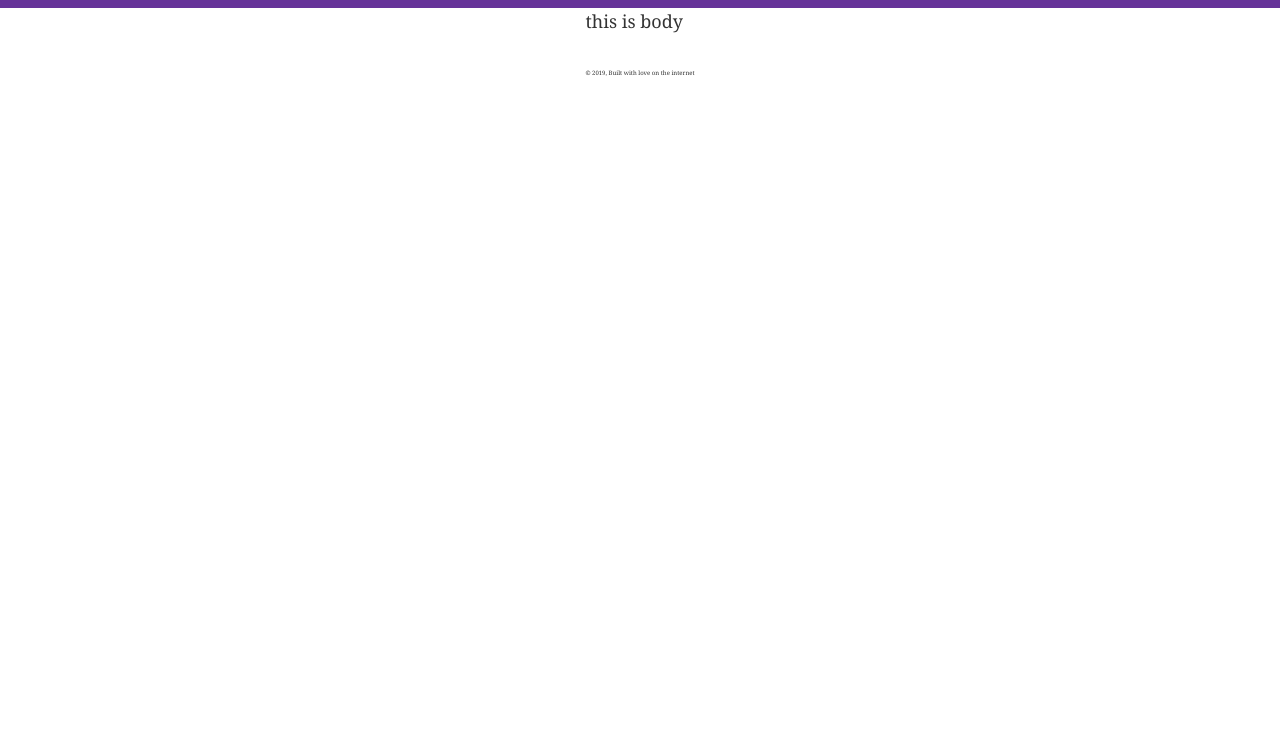
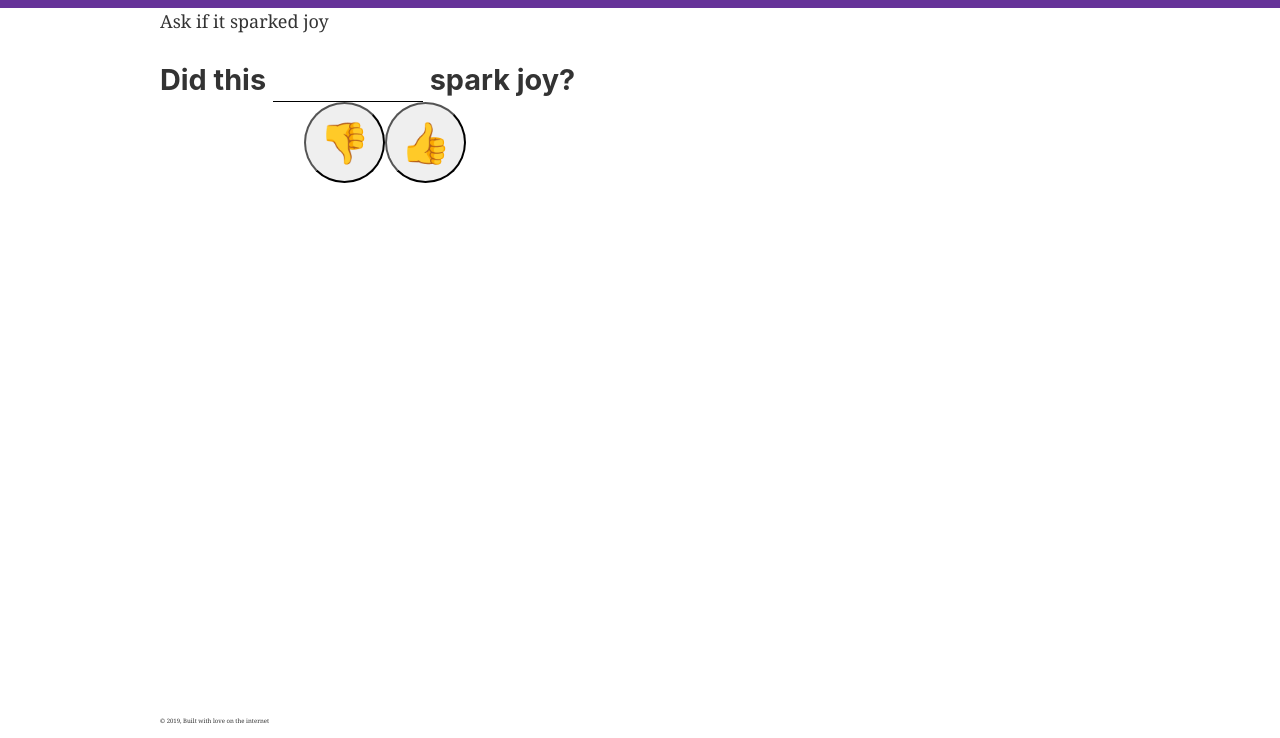
Before and after one commit to jeffbahns/spark-joy, a Gatsby site in the folder frontend/: page / in a window 1280 px wide. Shown: the part 62-800 px from the top of the page. Built offline with nearby package versions, Linux system fonts and the light colour scheme; Gatsby itself is replaced by a stand-in of ours.

Commit message:
Made basic widget builder

```diff
--- /dev/null
+++ b/frontend/src/components/WidgetBuilder.js
@@ -0,0 +1,53 @@
+import React, { useState } from "react";
+import styled from "styled-components";
+import { Heading, Flex } from "./styles";
+import { palette } from "styled-tools";
+
+const Input = styled.input`
+    border: 0;
+    border-bottom: 1px solid black;
+    padding: 0 0.5em;
+    text-align: center;
+    width: 150px;
+    &:focus  {
+        outline: none;
+    }
+`;
+const RoundButton = styled.button`
+    border-radius: 100%;
+    font-size: ${palette("headings", 0)};
+    height: ${palette("headings", 0)};
+    line-height: ${palette("headings", 0)};
+    width: 2em;
+    height: 2em;
+    cursor: pointer;
+    &:focus  {
+        outline: none;
+    }
+`;
+
+const Layout = styled.div`
+    width: 450px;
+`;
+const WidgetBuilder = () => {
+    const [typeOfJoy, setTypeOfJoy] = useState("");
+    return (
+        <Layout>
+            <Heading h2>
+                Did this{" "}
+                <Input
+                    value={typeOfJoy}
+                    onChange={event => setTypeOfJoy(event.target.value)}
+                />{" "}
+                spark joy?
+            </Heading>
+            <Flex row>
+                <RoundButton>👎</RoundButton>
+                <RoundButton>👍</RoundButton>
+            </Flex>
+
+        </Layout>
+    );
+}
+
+export default WidgetBuilder;
--- a/frontend/src/components/header.js
+++ b/frontend/src/components/header.js
@@ -5,14 +5,14 @@
 
 import { CentralColumn, Heading } from "./styles";
 
-const HeaderStyle = styled.div`
+const HeaderStyle = styled.header`
   background: rebeccapurple;
 `;
 
 const Header = ({ siteTitle }) => (
   <HeaderStyle>
-    <CentralColumn>
-      <Heading style={{lineHeight: '70px'}}>
+    <CentralColumn style={{ height: '100%' }}>
+      <Heading h1 style={{ lineHeight: '70px' }}>
         <Link
           to="/"
           style={{
@@ -24,8 +24,7 @@
         </Link>
       </Heading>
     </CentralColumn>
-
-  </HeaderStyle >
+  </HeaderStyle>
 )
 
 Header.propTypes = {
--- a/frontend/src/components/layout.js
+++ b/frontend/src/components/layout.js
@@ -10,7 +10,7 @@
 import { StaticQuery, graphql } from "gatsby"
 import styled, { ThemeProvider } from "styled-components";
 
-
+import "./layout.css"
 
 import theme from "./theme";
 import Header from "./header"
@@ -42,23 +42,13 @@
       <ThemeProvider theme={theme}>
         <Body>
           <Header siteTitle={data.site.siteMetadata.title} />
-          <div
-            style={{
-              margin: `0 auto`,
-              maxWidth: 960,
-              padding: `0px 1.0875rem 1.45rem`,
-              paddingTop: 0,
-            }}
-          >
           <main>{children}</main>
 
           <Footer>
             <CentralColumn>
               © {new Date().getFullYear()}, Built with love on the internet
             </CentralColumn>
-
           </Footer>
-          </div>
         </Body>
       </ThemeProvider>
     )}
--- a/frontend/src/components/styles.js
+++ b/frontend/src/components/styles.js
@@ -7,8 +7,28 @@
     max-width: 960px;
 `;
 
+function headingSize({ h1, h2, h3, h4, h5 }) {
+    console.log('h1', h1);
+    if (h2) {
+        return 1;
+    } else if (h3) {
+        return 2;
+    } else if (h4) {
+        return 3;
+    } else if (h5) {
+        return 4;
+    } else { // h1 or else
+        return 0;
+    }
+}
 export const Heading = styled.h1`
-    font-size: ${palette("headings", 0)};
+    font-size: ${props => palette("headings", headingSize(props))};
     line-height: ${palette("headings", 0)};
     margin-bottom: 0
 `;
+
+export const Flex = styled.div`
+    display: flex;
+    flex-direction: ${props => props.column ? 'column' : 'row'};
+    justify-content: center;
+`;
--- a/frontend/src/components/theme.js
+++ b/frontend/src/components/theme.js
@@ -1,4 +1,3 @@
-
 export default {
     // add color palettes
     palette: {
--- a/frontend/src/pages/index.js
+++ b/frontend/src/pages/index.js
@@ -6,11 +6,15 @@
 import SEO from "../components/seo"
 
 import { CentralColumn } from "../components/styles";
+
+import WidgetBuilder from "../components/WidgetBuilder";
+
 const IndexPage = () => (
   <Layout>
     <SEO title="Home" />
     <CentralColumn>
-      <p>this is body</p>
+      <p>Ask if it sparked joy</p>
+      <WidgetBuilder />
     </CentralColumn>
   </Layout>
 )
```
Lines whose indentation alone changed are shown as unchanged.
